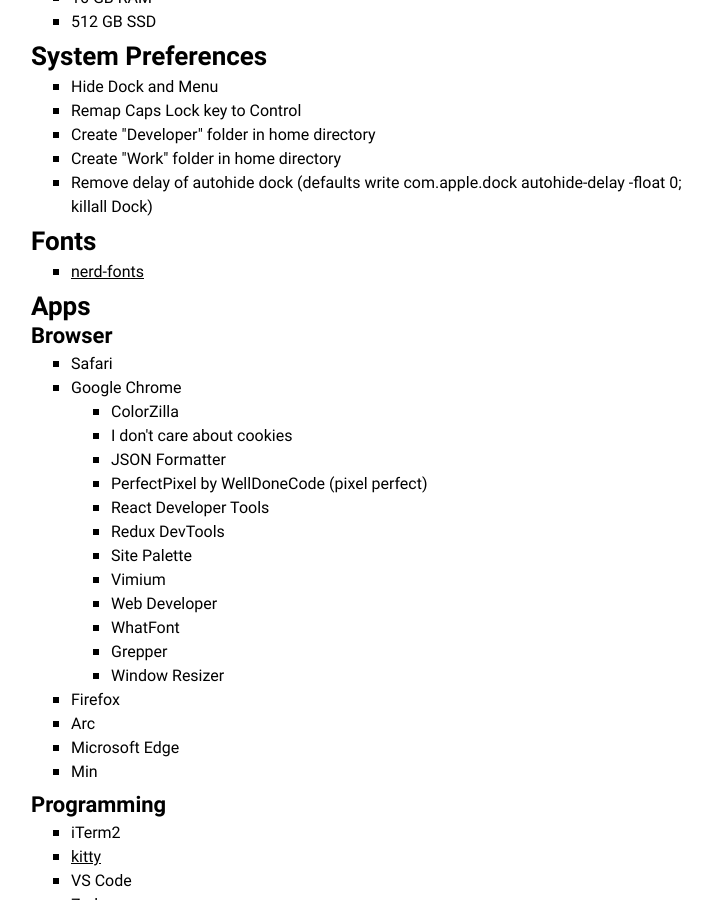
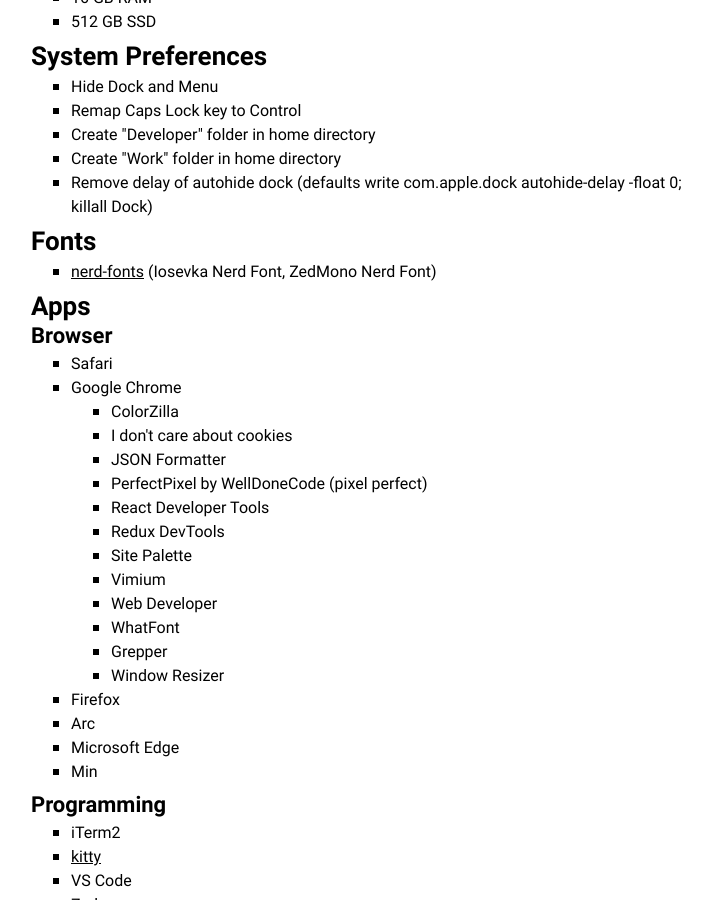
Before and after one commit to amalumian/www.malumian.dev, a Jekyll site: the page built from setup.html, in a window 1280 px wide and 900 px high, scrolled down 883 px. Shown: the whole window, without its empty margins (279-991 px from the left). Built offline with Jekyll 4.4.1, drawn with Linux system fonts in a browser that asks for light colours.

Commit message:
Update setup.html

```diff
--- a/setup.html
+++ b/setup.html
@@ -55,7 +55,9 @@
     </ul>
     <h2 id="fonts">Fonts</h2>
     <ul>
-        <li><a href="https://github.com/ryanoasis/nerd-fonts" target="_blank">nerd-fonts</a></li>
+        <li>
+            <a href="https://github.com/ryanoasis/nerd-fonts" target="_blank">nerd-fonts</a> (Iosevka Nerd Font, ZedMono Nerd Font)
+        </li>
     </ul>
     <h2 id="apps">Apps</h2>
     <h3>Browser</h3>
```
